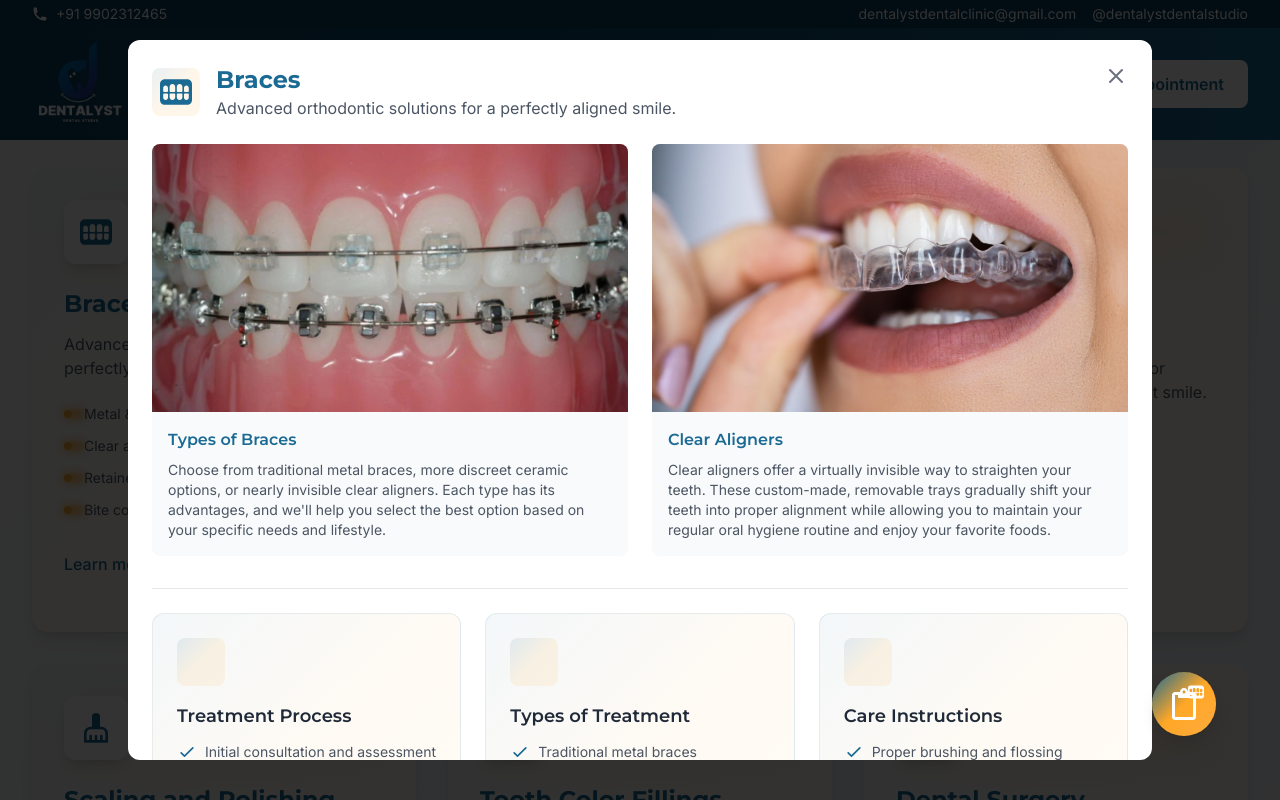
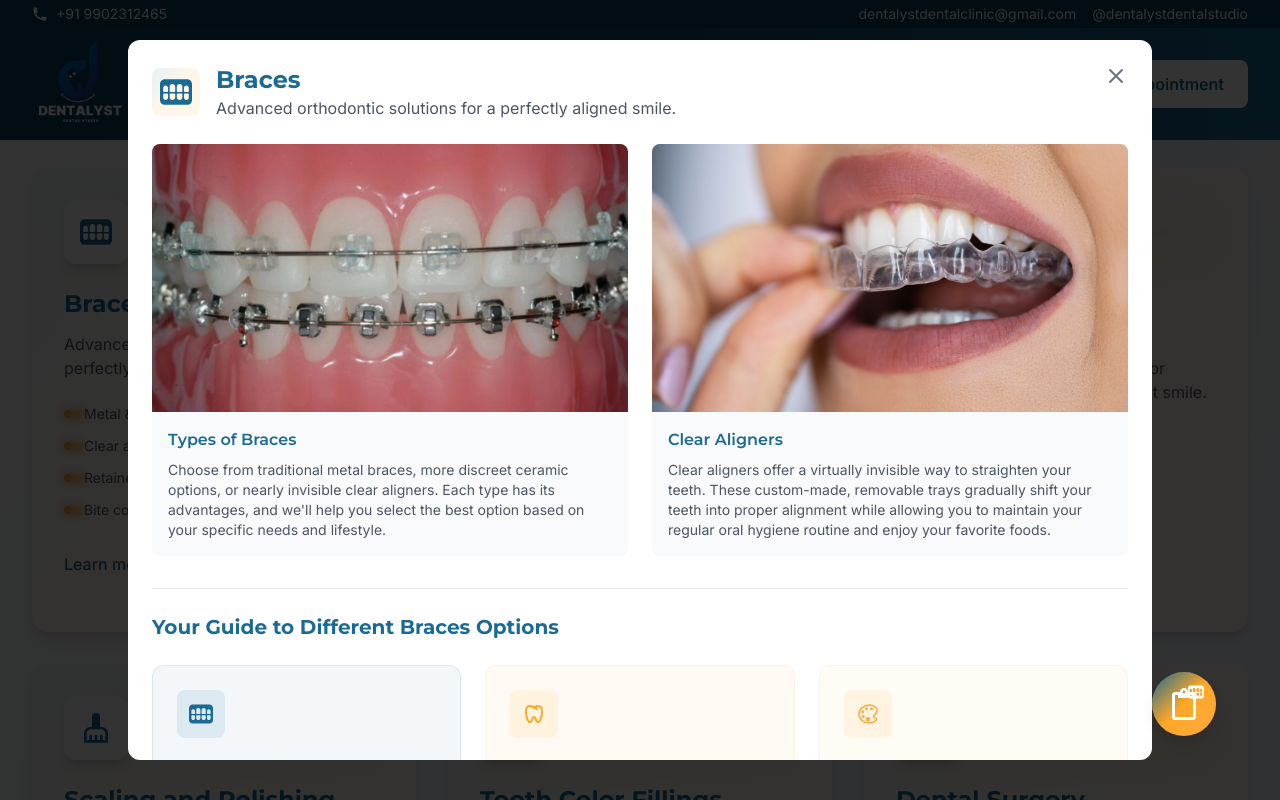
Before and after one commit to jaydeepc/dentalyst-website, a React (Vite) app: page / in a window 1280 px wide. Both pictures are taken after a click on the element 224 px from the left and 1340 px from the top of the page. Shown: the part 940-1740 px from the top of the page. Built offline with nearby package versions, Linux system fonts and the light colour scheme.

Commit message:
Re-add comparison table to Braces service with updated PropTypes

```diff
--- a/src/components/sections/Services.jsx
+++ b/src/components/sections/Services.jsx
@@ -117,6 +117,13 @@ ServiceCard.propTypes = {
       description: PropTypes.string.isRequired,
       placeholder: PropTypes.string.isRequired,
     })).isRequired,
+    comparison: PropTypes.shape({
+      headers: PropTypes.arrayOf(PropTypes.string).isRequired,
+      rows: PropTypes.arrayOf(PropTypes.shape({
+        feature: PropTypes.string.isRequired,
+        values: PropTypes.arrayOf(PropTypes.string).isRequired
+      })).isRequired
+    }),
     isInteractive: PropTypes.bool,
   }).isRequired,
   index: PropTypes.number.isRequired,
@@ -124,7 +131,7 @@ ServiceCard.propTypes = {
 };
 
 const InfoModal = ({ service, onClose }) => {
-  const bracesTypes = service.title === 'Dental Braces' ? [
+  const bracesTypes = service.title === 'Braces' ? [
     {
       title: 'Traditional Metal',
       icon: FaTeeth,
@@ -269,10 +276,10 @@ const InfoModal = ({ service, onClose }) => {
 
         {service.additionalInfo && (
           <div className="mt-8 pt-6 border-t border-gray-200">
-            {service.title === 'Dental Braces' || service.title === 'Crowns & Veneers' ? (
+            {service.title === 'Braces' || service.title === 'Crowns & Veneers' ? (
               <>
                 <h4 className="text-xl font-display font-bold text-primary mb-6">
-                  {service.title === 'Dental Braces' ? 'Your Guide to Different Braces Options' : 'When to Choose Each Option'}
+                  {service.title === 'Braces' ? 'Your Guide to Different Braces Options' : 'When to Choose Each Option'}
                 </h4>
                 <div className="grid grid-cols-1 sm:grid-cols-2 lg:grid-cols-3 gap-6">
                   {bracesTypes.map((type, index) => (
@@ -287,7 +294,7 @@ const InfoModal = ({ service, onClose }) => {
                   ))}
                 </div>
 
-                {service.title === 'Dental Braces' ? (
+                {service.title === 'Braces' ? (
                   <div className="mt-8 overflow-x-auto">
                     <table className="w-full text-sm">
                       <thead>
@@ -617,6 +624,13 @@ InfoModal.propTypes = {
       description: PropTypes.string.isRequired,
       placeholder: PropTypes.string.isRequired,
     })).isRequired,
+    comparison: PropTypes.shape({
+      headers: PropTypes.arrayOf(PropTypes.string).isRequired,
+      rows: PropTypes.arrayOf(PropTypes.shape({
+        feature: PropTypes.string.isRequired,
+        values: PropTypes.arrayOf(PropTypes.string).isRequired
+      })).isRequired
+    }),
     additionalInfo: PropTypes.oneOfType([
       PropTypes.string,
       PropTypes.arrayOf(PropTypes.shape({
```
